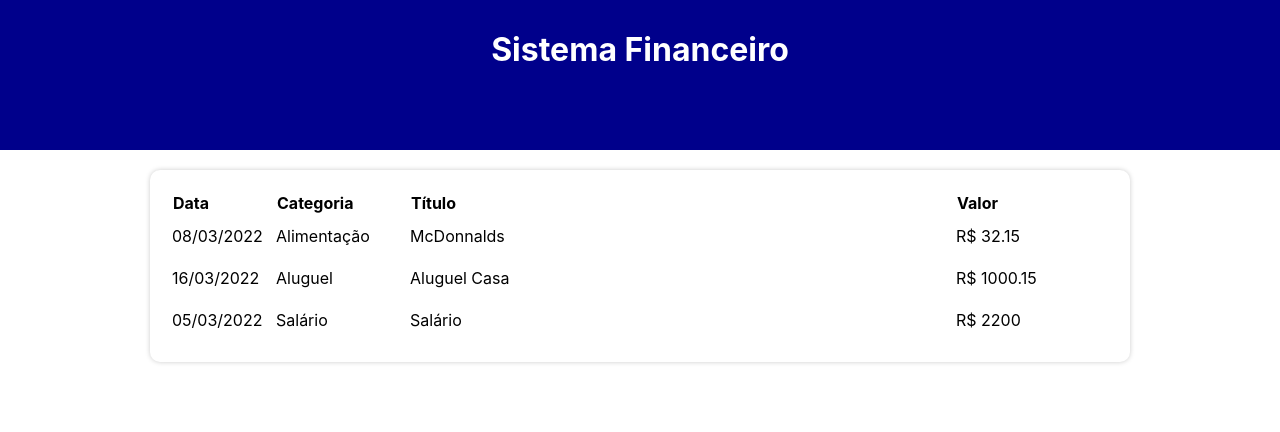
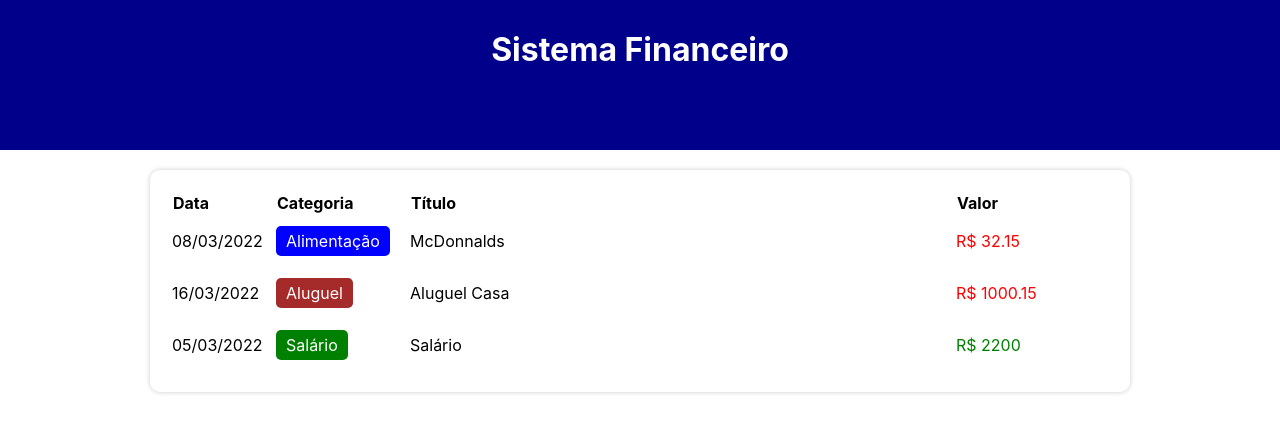
Before and after one commit to Eduardodiniz05/expense-tracker, a React (Create React App) app: page / in a window 1280 px wide. Shown: the top 432 px of the page. Built offline with nearby package versions, Linux system fonts and the light colour scheme.

Commit message:
layout da tabela de itens finalizado

```diff
--- a/src/components/TableItem/index.tsx
+++ b/src/components/TableItem/index.tsx
@@ -12,9 +12,17 @@
     return(
         <C.TableLine>
             <C.TableColumn>{formatDate(item.date)}</C.TableColumn>
-            <C.TableColumn>{categories[item.category].title}</C.TableColumn>
+            <C.TableColumn>
+                <C.Category color={categories[item.category].color}>
+                        {categories[item.category].title}
+                </C.Category>
+            </C.TableColumn>
             <C.TableColumn>{item.title}</C.TableColumn>
-            <C.TableColumn> R$ {item.value}</C.TableColumn>
+            <C.TableColumn>
+                <C.Value color={categories[item.category].expense ? 'red': 'green' }>
+                    R$ {item.value}
+                </C.Value>
+            </C.TableColumn>
 
         </C.TableLine>
     );
--- a/src/components/TableItem/styles.ts
+++ b/src/components/TableItem/styles.ts
@@ -7,3 +7,16 @@
 export const TableColumn = styled.td `
     padding: 10px 0;
 `;
+
+export const Category = styled.div<{ color: string }> `
+    display : inline-block;
+    padding: 5px 10px;
+    border-radius: 5px;
+    color: #FFF;
+    background-color: ${props => props.color};
+
+`;
+
+export const Value = styled.div<{ color: string }> `
+    color: ${props => props.color};
+`
```
